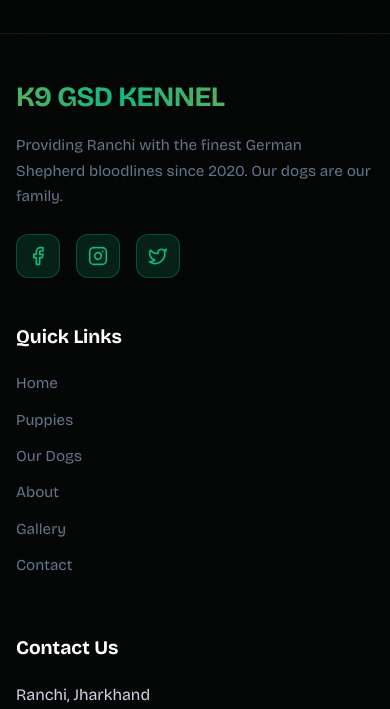
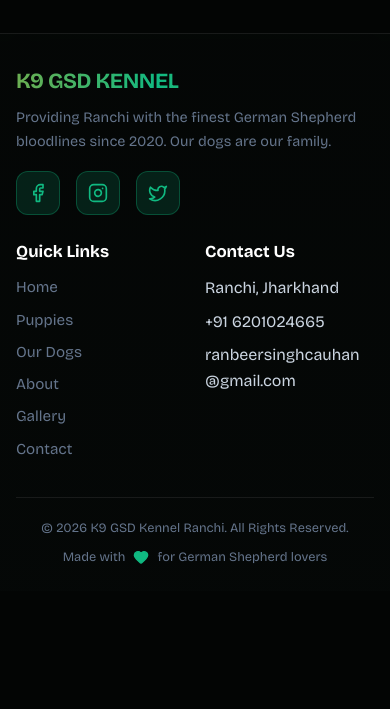
Before and after one commit to Ranbeer84/K9_GSD, a React (Vite) app in the folder frontend/: page /login in a window 390 px wide. Shown: the part 859-1568 px from the top of the page. After the commit the page ends 1450 px from the top, so only its background shows below. Built offline with nearby package versions, Linux system fonts and the light colour scheme; no server answers.

Commit message:
Buttons, Footer, Nav modified

```diff
--- a/frontend/src/components/common/Button.jsx
+++ b/frontend/src/components/common/Button.jsx
@@ -11,6 +11,7 @@ const Button = ({
   fullWidth = false,
   disabled = false,
   type = 'button',
+  style: customStyle,
   ...props
 }) => {
   const baseStyles = {
@@ -19,6 +20,10 @@ const Button = ({
     justifyContent: 'center',
     gap: '10px',
     fontWeight: 'bold',
+    whiteSpace: 'nowrap',
+    minHeight: '44px', // comfortable touch target
+    maxWidth: '100%',
+    textDecoration: 'none',
     borderRadius: '16px',
     cursor: disabled ? 'not-allowed' : 'pointer',
     transition: 'all 0.3s cubic-bezier(0.4, 0, 0.2, 1)',
@@ -69,6 +74,7 @@ const Button = ({
     ...baseStyles,
     ...variants[variant],
     ...sizes[size],
+    ...customStyle,
   };
 
   const hoverStyle = {
--- a/frontend/src/components/layout/Footer.jsx
+++ b/frontend/src/components/layout/Footer.jsx
@@ -2,9 +2,11 @@ import React from "react";
 import { Link } from "react-router-dom";
 import { motion } from "framer-motion";
 import { Facebook, Instagram, Twitter, Heart } from "lucide-react";
+import { useIsMobile } from "../../hooks/useMediaQuery";
 
 const Footer = () => {
   const currentYear = new Date().getFullYear();
+  const isMobile = useIsMobile(768);
 
   return (
     <footer
@@ -13,8 +15,8 @@ const Footer = () => {
           "linear-gradient(180deg, rgba(5, 8, 7, 0.8) 0%, rgba(5, 8, 7, 0.95) 100%)",
         backdropFilter: "blur(24px)",
         borderTop: "1px solid rgba(255, 255, 255, 0.08)",
-        padding: "80px 0 40px",
-        marginTop: "100px",
+        padding: isMobile ? "36px 0 24px" : "80px 0 40px",
+        marginTop: isMobile ? "48px" : "100px",
       }}
     >
       <div className="container">
@@ -22,19 +24,21 @@ const Footer = () => {
         <div
           style={{
             display: "grid",
-            gridTemplateColumns: "repeat(auto-fit, minmax(min(100%, 250px), 1fr))",
-            gap: "48px",
-            marginBottom: "60px",
+            gridTemplateColumns: isMobile
+              ? "1fr 1fr"
+              : "repeat(auto-fit, minmax(min(100%, 250px), 1fr))",
+            gap: isMobile ? "28px 20px" : "48px",
+            marginBottom: isMobile ? "28px" : "60px",
           }}
         >
           {/* About Column */}
-          <div>
+          <div style={{ gridColumn: isMobile ? "1 / -1" : "auto" }}>
             <h3
               className="gradient-text"
               style={{
-                fontSize: "1.75rem",
+                fontSize: isMobile ? "1.35rem" : "1.75rem",
                 fontWeight: "bold",
-                marginBottom: "20px",
+                marginBottom: isMobile ? "12px" : "20px",
               }}
             >
               K9 GSD KENNEL
@@ -43,8 +47,8 @@ const Footer = () => {
               style={{
                 color: "var(--text-muted)",
                 lineHeight: 1.7,
-                marginBottom: "24px",
-                fontSize: "0.95rem",
+                marginBottom: isMobile ? "16px" : "24px",
+                fontSize: isMobile ? "0.9rem" : "0.95rem",
               }}
             >
               Providing Ranchi with the finest German Shepherd bloodlines since
@@ -80,9 +84,9 @@ const Footer = () => {
             <h4
               style={{
                 color: "var(--text-primary)",
-                fontSize: "1.2rem",
+                fontSize: isMobile ? "1.05rem" : "1.2rem",
                 fontWeight: "bold",
-                marginBottom: "24px",
+                marginBottom: isMobile ? "14px" : "24px",
               }}
             >
               Quick Links
@@ -95,7 +99,7 @@ const Footer = () => {
                   style={{
                     display: "block",
                     color: "var(--text-muted)",
-                    marginBottom: "12px",
+                    marginBottom: isMobile ? "8px" : "12px",
                     textDecoration: "none",
                     transition: "all 0.3s ease",
                     fontSize: "0.95rem",
@@ -120,16 +124,16 @@ const Footer = () => {
             <h4
               style={{
                 color: "var(--text-primary)",
-                fontSize: "1.2rem",
+                fontSize: isMobile ? "1.05rem" : "1.2rem",
                 fontWeight: "bold",
-                marginBottom: "24px",
+                marginBottom: isMobile ? "14px" : "24px",
               }}
             >
               Contact Us
             </h4>
-            <div style={{ color: "var(--text-muted)", fontSize: "0.95rem" }}>
-              <p style={{ marginBottom: "12px" }}>Ranchi, Jharkhand</p>
-              <p style={{ marginBottom: "12px" }}>
+            <div style={{ color: "var(--text-muted)", fontSize: isMobile ? "0.9rem" : "0.95rem", minWidth: 0 }}>
+              <p style={{ marginBottom: isMobile ? "8px" : "12px", overflowWrap: "anywhere" }}>Ranchi, Jharkhand</p>
+              <p style={{ marginBottom: isMobile ? "8px" : "12px", overflowWrap: "anywhere" }}>
                 <a
                   href="tel:+916201024665"
                   style={{ color: "inherit", textDecoration: "none" }}
@@ -137,7 +141,7 @@ const Footer = () => {
                   +91 6201024665
                 </a>
               </p>
-              <p style={{ marginBottom: "12px" }}>
+              <p style={{ marginBottom: isMobile ? "8px" : "12px", overflowWrap: "anywhere" }}>
                 <a
                   href="mailto:ranbeersinghcauhan@gmail.com"
                   style={{ color: "inherit", textDecoration: "none" }}
@@ -153,18 +157,19 @@ const Footer = () => {
         <div
           style={{
             borderTop: "1px solid rgba(255, 255, 255, 0.08)",
-            paddingTop: "32px",
+            paddingTop: isMobile ? "20px" : "32px",
             display: "flex",
-            justifyContent: "space-between",
+            justifyContent: isMobile ? "center" : "space-between",
+            textAlign: isMobile ? "center" : "left",
             alignItems: "center",
             flexWrap: "wrap",
-            gap: "16px",
+            gap: isMobile ? "8px" : "16px",
           }}
         >
           <p
             style={{
               color: "var(--text-muted)",
-              fontSize: "0.9rem",
+              fontSize: isMobile ? "0.8rem" : "0.9rem",
               margin: 0,
             }}
           >
@@ -173,7 +178,7 @@ const Footer = () => {
           <p
             style={{
               color: "var(--text-muted)",
-              fontSize: "0.9rem",
+              fontSize: isMobile ? "0.8rem" : "0.9rem",
               margin: 0,
               display: "flex",
               alignItems: "center",
--- a/frontend/src/components/layout/Navbar.jsx
+++ b/frontend/src/components/layout/Navbar.jsx
@@ -226,7 +226,7 @@ const Navbar = ({ isAdmin, onLogout }) => {
                     Logout
                   </Button>
                 ) : (
-                  <Link to="/login">
+                  <Link to="/login" style={{ textDecoration: "none" }}>
                     <Button variant="glass" size="sm">
                       Admin
                     </Button>
@@ -334,7 +334,11 @@ const Navbar = ({ isAdmin, onLogout }) => {
                 Logout
               </Button>
             ) : (
-              <Link to="/login" onClick={() => setMobileMenuOpen(false)}>
+              <Link
+                to="/login"
+                onClick={() => setMobileMenuOpen(false)}
+                style={{ display: "block", textDecoration: "none" }}
+              >
                 <Button
                   variant="primary"
                   fullWidth
--- a/frontend/src/index.css
+++ b/frontend/src/index.css
@@ -383,12 +383,6 @@ input:focus {
   h3 {
     font-size: clamp(1.25rem, 6vw, 1.75rem);
   }
-
-  /* Large decorative footer spacing is too generous on small screens */
-  footer {
-    padding: 48px 0 32px !important;
-    margin-top: 48px !important;
-  }
 }
 
 /* Touch devices have no hover: don't leave cards "stuck" lifted after a tap */
```
